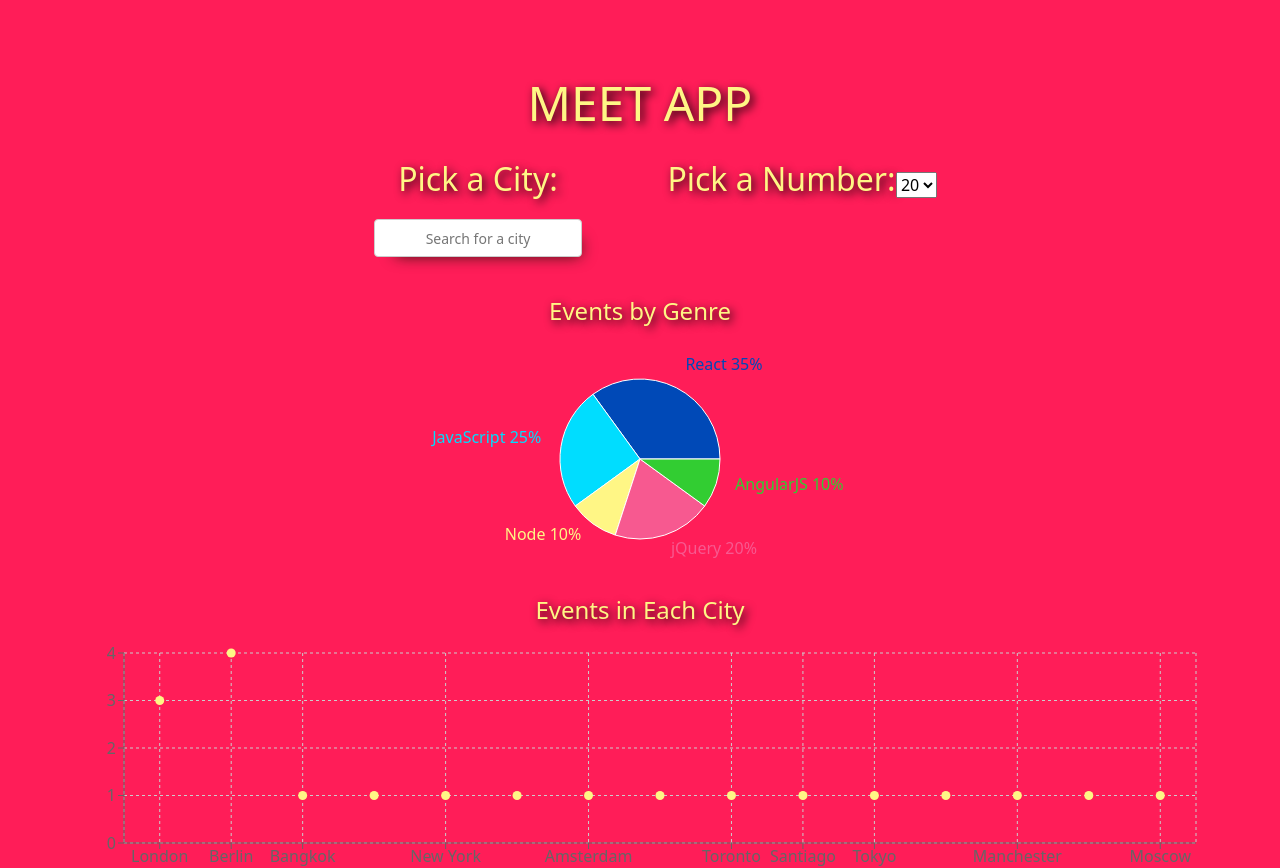
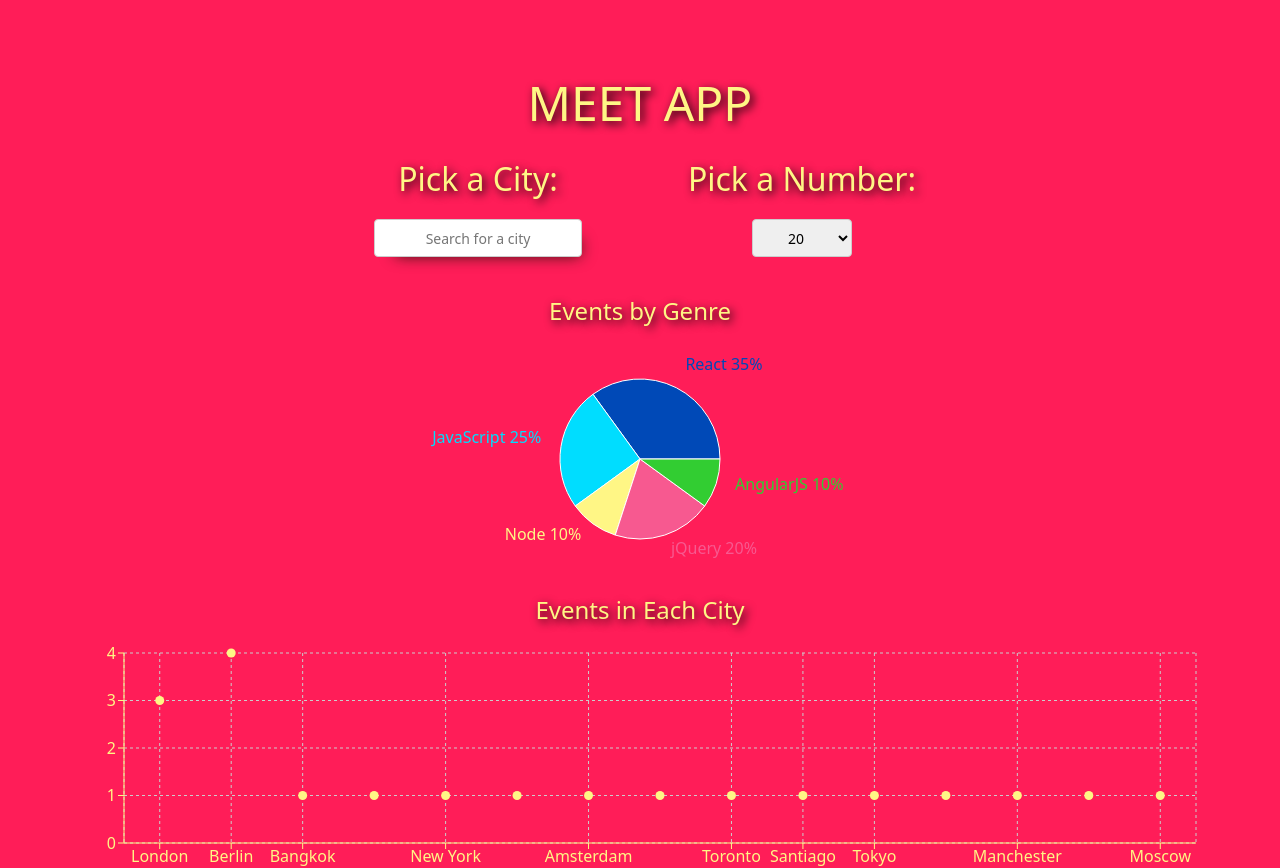
Before and after one commit to brett-ranieri/meet, a React (Create React App) app: page / in a window 1280 px wide. Shown: the top 868 px of the page. Built offline with nearby package versions, Linux system fonts and the light colour scheme; what atatus-spa would draw is missing.

Commit message:
update scatter chart styling

```diff
--- a/src/App.js
+++ b/src/App.js
@@ -165,11 +165,17 @@ class App extends Component {
 											type='category'
 											name='City'
 											allowDuplicatedCategory={false}
+											axisLine={{ stroke: "#fff685" }}
+											tick={{ fill: "#fff685" }}
+											tickLine={{ stroke: "#fff685" }}
 										/>
 										<YAxis
 											dataKey='number'
 											type='number'
 											name='Number of Events'
+											axisLine={{ stroke: "#fff685" }}
+											tick={{ fill: "#fff685" }}
+											tickLine={{ stroke: "#fff685" }}
 										/>
 										<Tooltip
 											content={this.CustomToolTip}
--- a/src/App.scss
+++ b/src/App.scss
@@ -99,8 +99,15 @@ p {
 }
 
 label,
-input {
+input,
+select {
 	justify-self: center;
+}
+
+select {
+	display: block;
+	margin: 0 auto;
+	width: 100px;
 }
 
 input {
@@ -109,7 +116,8 @@ input {
 }
 
 input[type="text"],
-input[type="number"] {
+input[type="number"],
+select {
 	border-radius: 4px;
 	outline: none;
 	border: 1px solid #ccc;
@@ -186,8 +194,19 @@ h4 {
 }
 .custom-tooltip {
 	display: inline-block;
-	margin-left: 0.5em;
-	margin-right: 0.5em;
+	text-align: center;
+	padding: 2px;
+	padding-left: 6px;
+	padding-right: 6px;
+	background-color: var(--secondary);
+	border: 2px solid var(--lite-secondary);
+	border-radius: 4px;
+	box-shadow: 10px 10px 32px -12px #141303;
+}
+
+.tooltip-city,
+.tooltip-number {
+	font-weight: bold;
 }
 
 .event {
```
